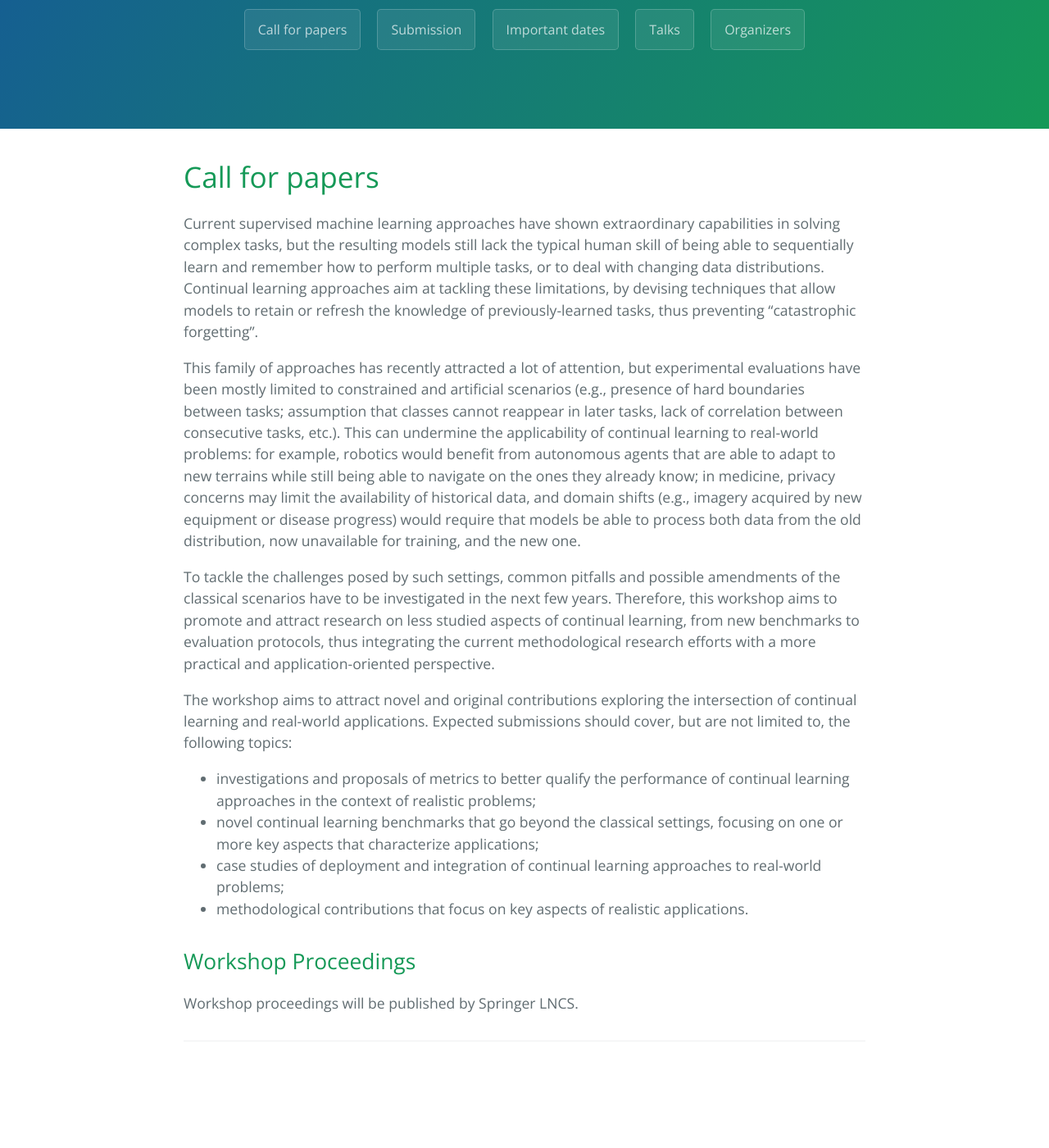
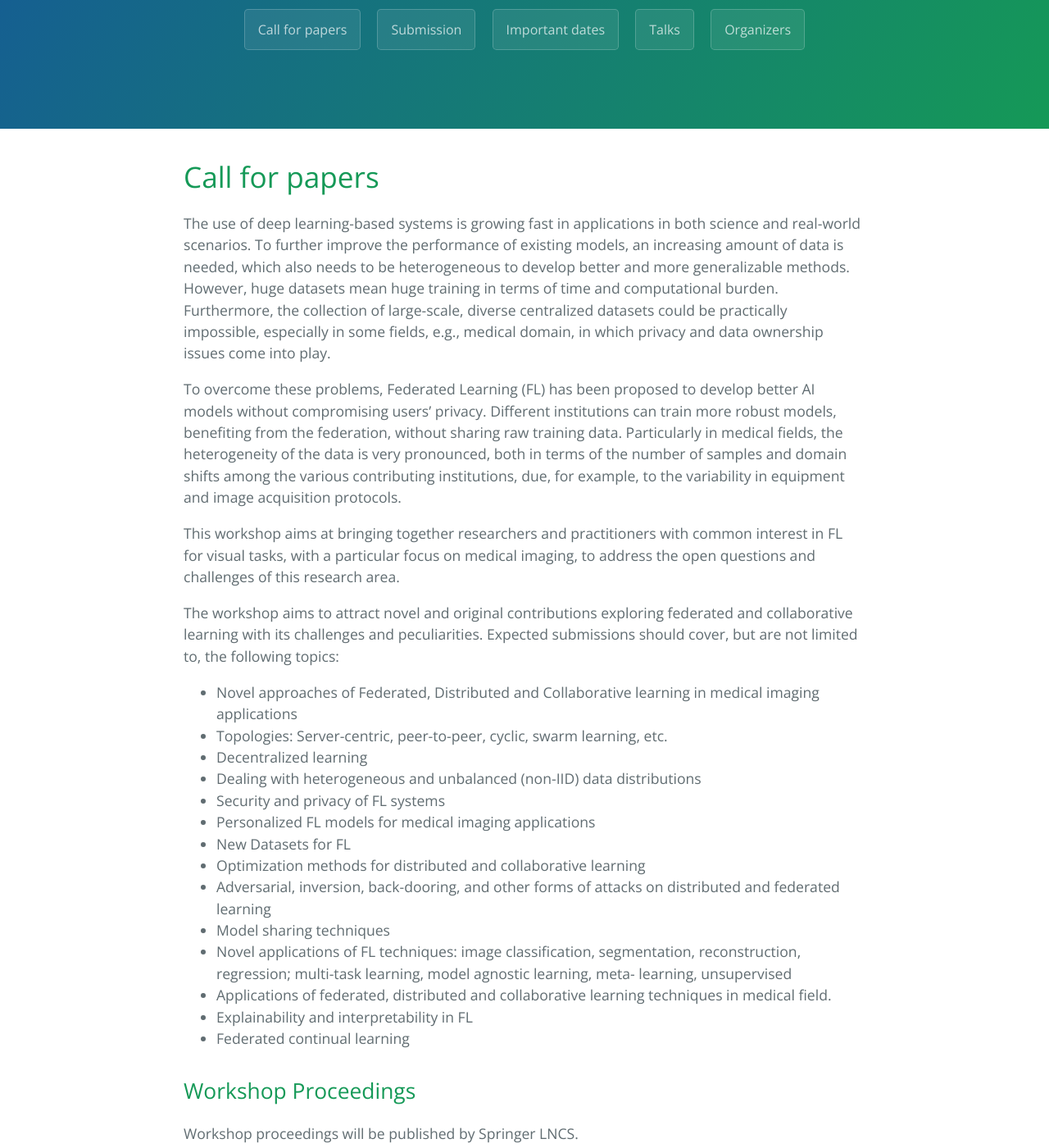
Before and after one commit to fedmedw/fedmedw.github.io, a Jekyll site: the page built from index.md, in a window 1280 px wide and 1400 px high, scrolled down 340 px. Shown: the whole window at 82% size. Built offline with Jekyll 4.4.1, drawn with Linux system fonts in a browser that asks for light colours; our own code applies the rules of GitHub Pages for plain Markdown files; before the commit the page ends 1674 px from its top, so only the background shows below that; some of the changed text lies outside the part shown.

```diff
--- a/_config.yml
+++ b/_config.yml
@@ -1,13 +1,13 @@
-title: Cayman theme
-description: Cayman is a clean, responsive theme for GitHub Pages.
+title: FEDMED Workshop
+description: FEDMED Workshop at ICIAP 2023
 show_downloads: true
 google_analytics:
 theme: jekyll-theme-cayman
 workshop:
-  name: 2nd Workshop on Novel Benchmarks and Approaches for Real-World Continual Learning
-  short: CL4REAL
+  name: Workshop on Federated Learning in Medical Imaging and Vision
+  short: FEDMED
   host: "ICIAP 2023<br>Udine, Italy<br>September 11-15, 2023"
-  submission_link: https://cmt3.research.microsoft.com/CL4REAL2023
+  submission_link: #
   dates:
     submission: June 30, 2023
     decision: July 30, 2023
@@ -19,29 +19,35 @@ workshop:
       affiliation: University of Catania
       email: simone.palazzo@unict.it
       pic: img/simone.jpg
-    - name: Giovanni
-      surname: Bellitto
+    - name: Federica
+      surname: Proietto Salanitri
       affiliation: University of Catania
-      email: giovanni.bellitto@phd.unict.it
-      pic: img/giovanni.jpg
-    - name: Lorenzo
-      surname: Bonicelli
-      affiliation: University of Modena and Reggio Emilia
-      email: lorenzo.bonicelli@unimore.it
-      pic: img/lorenzo.jpg
-    - name: Vincenzo
-      surname: Lo Monaco
-      affiliation: University of Pisa
-      email: vincenzo.lomonaco@unipi.it
-      pic: img/vincenzo.jpg
+      email: federica.proiettosalanitri@phd.unict.it
+      pic: img/federica.jpg
+    - name: Matteo
+      surname: Pennisi
+      affiliation: University of Catania
+      email: matteo.pennisi@unicampus.it
+      pic: img/matteo.jpg
+    - name: Chen
+      surname: Chen
+      affiliation: University of Central Florida
+      email: chen.chen@crcv.ucf.edu
+      pic: img/pic.jpg
+    - name: Bruno
+      surname: Casella
+      affiliation: University of Turin
+      email: bruno.casella@unito.it
+      pic: img/pic.jpg
+    - name: Gianluca
+      surname: Mittone
+      affiliation: University of Turin
+      email: gianluca.mittone@unito.it
+      pic: img/pic.jpg
   pc:
-    - name: Simone Calderara
-      affiliation: University of Modena and Reggio Emilia
-    - name: Quentin Jodelet
-      affiliation: Tokyo Institute of Technology
-    - name: Umberto Michieli
-      affiliation: Samsung Research
+    - name: Marco Aldinucci
+      affiliation: University of Turin
+    - name: Ulas Bagci
+      affiliation: Northwestern University
     - name: Concetto Spampinato
       affiliation: University of Catania
-    - name: Konstantinos Tserpes
-      affiliation: Harokopio University of Athens
--- a/index.md
+++ b/index.md
@@ -4,44 +4,49 @@ layout: default
 
 # Call for papers
 
-Current supervised machine learning approaches have shown extraordinary
-capabilities in solving complex tasks, but the resulting models still lack the typical
-human skill of being able to sequentially learn and remember how to perform
-multiple tasks, or to deal with changing data distributions. Continual learning
-approaches aim at tackling these limitations, by devising techniques that allow
-models to retain or refresh the knowledge of previously-learned tasks, thus
-preventing "catastrophic forgetting".
+The use of deep learning-based systems is growing fast in applications in both science
+and real-world scenarios. To further improve the performance of existing models, an
+increasing amount of data is needed, which also needs to be heterogeneous to
+develop better and more generalizable methods. However, huge datasets mean huge
+training in terms of time and computational burden. Furthermore, the collection of
+large-scale, diverse centralized datasets could be practically impossible, especially in
+some fields, e.g., medical domain, in which privacy and data ownership issues come
+into play.
 
-This family of approaches has recently attracted a lot of attention, but experimental
-evaluations have been mostly limited to constrained and artificial scenarios (e.g.,
-presence of hard boundaries between tasks; assumption that classes cannot
-reappear in later tasks, lack of correlation between consecutive tasks, etc.). This can
-undermine the applicability of continual learning to real-world problems: for example,
-robotics would benefit from autonomous agents that are able to adapt to new terrains
-while still being able to navigate on the ones they already know; in medicine, privacy
-concerns may limit the availability of historical data, and domain shifts (e.g., imagery
-acquired by new equipment or disease progress) would require that models be able
-to process both data from the old distribution, now unavailable for training, and the
-new one.
+To overcome these problems, Federated Learning (FL) has been proposed to develop
+better AI models without compromising users’ privacy. Different institutions can train
+more robust models, benefiting from the federation, without sharing raw training data.
+Particularly in medical fields, the heterogeneity of the data is very pronounced, both in
+terms of the number of samples and domain shifts among the various contributing
+institutions, due, for example, to the variability in equipment and image acquisition
+protocols.
 
-To tackle the challenges posed by such settings, common pitfalls and possible
-amendments of the classical scenarios have to be investigated in the next few years.
-Therefore, this workshop aims to promote and attract research on less studied
-aspects of continual learning, from new benchmarks to evaluation protocols, thus
-integrating the current methodological research efforts with a more practical and
-application-oriented perspective.
+This workshop aims at bringing together researchers and practitioners with common
+interest in FL for visual tasks, with a particular focus on medical imaging, to address
+the open questions and challenges of this research area.
 
-The workshop aims to attract novel and original contributions exploring the
-intersection of continual learning and real-world applications. Expected submissions
-should cover, but are not limited to, the following topics:
-* investigations and proposals of metrics to better qualify the performance of
-continual learning approaches in the context of realistic problems;
-* novel continual learning benchmarks that go beyond the classical settings,
-focusing on one or more key aspects that characterize applications;
-* case studies of deployment and integration of continual learning approaches
-to real-world problems;
-* methodological contributions that focus on key aspects of realistic
-applications.
+The workshop aims to attract novel and original contributions exploring federated and
+collaborative learning with its challenges and peculiarities.
+Expected submissions should cover, but are not limited to, the following topics:
+* Novel approaches of Federated, Distributed and Collaborative learning in
+medical imaging applications
+* Topologies: Server-centric, peer-to-peer, cyclic, swarm learning, etc.
+* Decentralized learning
+* Dealing with heterogeneous and unbalanced (non-IID) data distributions
+* Security and privacy of FL systems
+* Personalized FL models for medical imaging applications
+* New Datasets for FL
+* Optimization methods for distributed and collaborative learning
+* Adversarial, inversion, back-dooring, and other forms of attacks on distributed
+and federated learning
+* Model sharing techniques
+* Novel applications of FL techniques: image classification, segmentation,
+reconstruction, regression; multi-task learning, model agnostic learning, meta-
+learning, unsupervised
+* Applications of federated, distributed and collaborative learning techniques in
+medical field.
+* Explainability and interpretability in FL
+* Federated continual learning
 
 ## Workshop Proceedings
 
```
Also changed, not shown: organizers.md (+0 -16 lines), original_index.md (deleted, +0 -123 lines).
